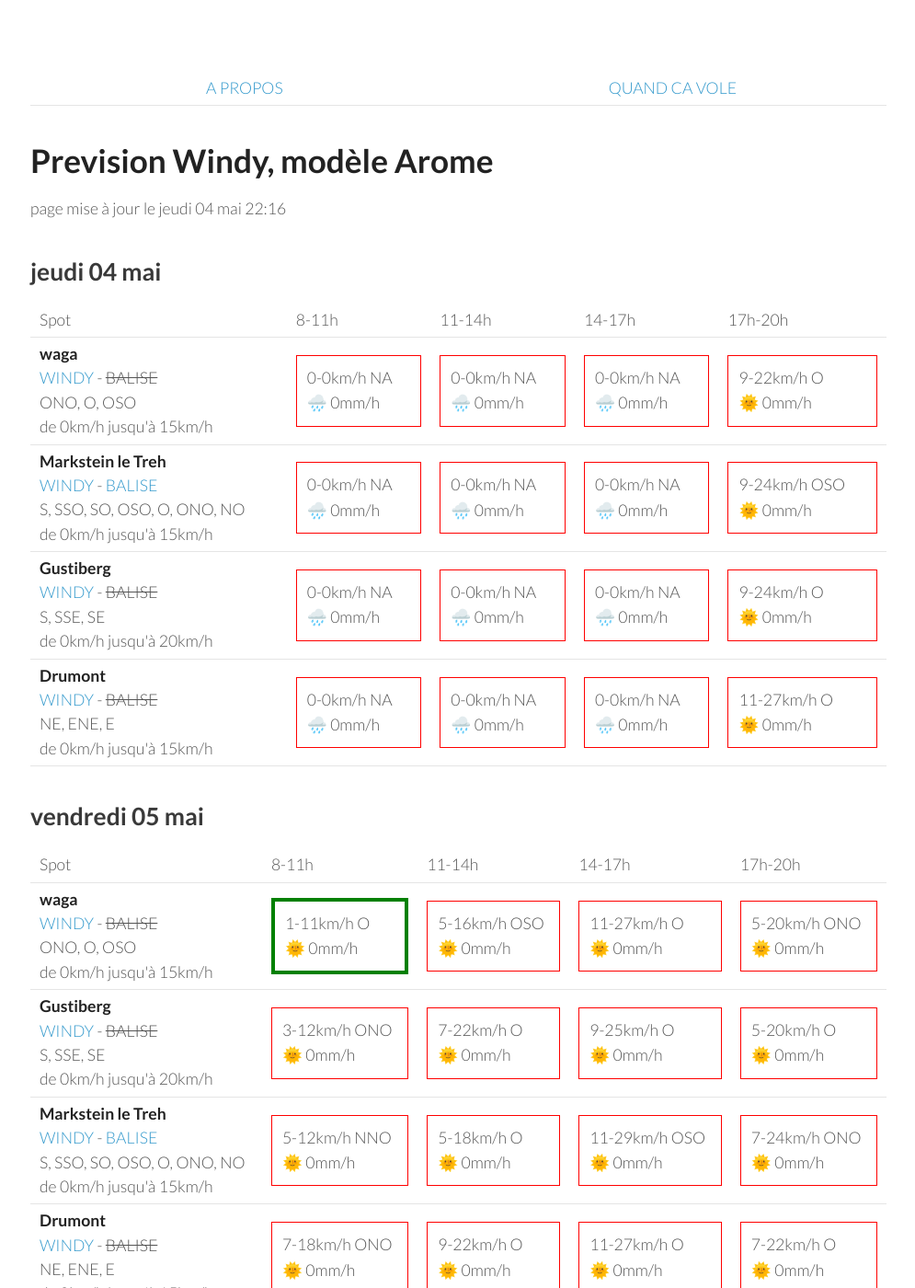
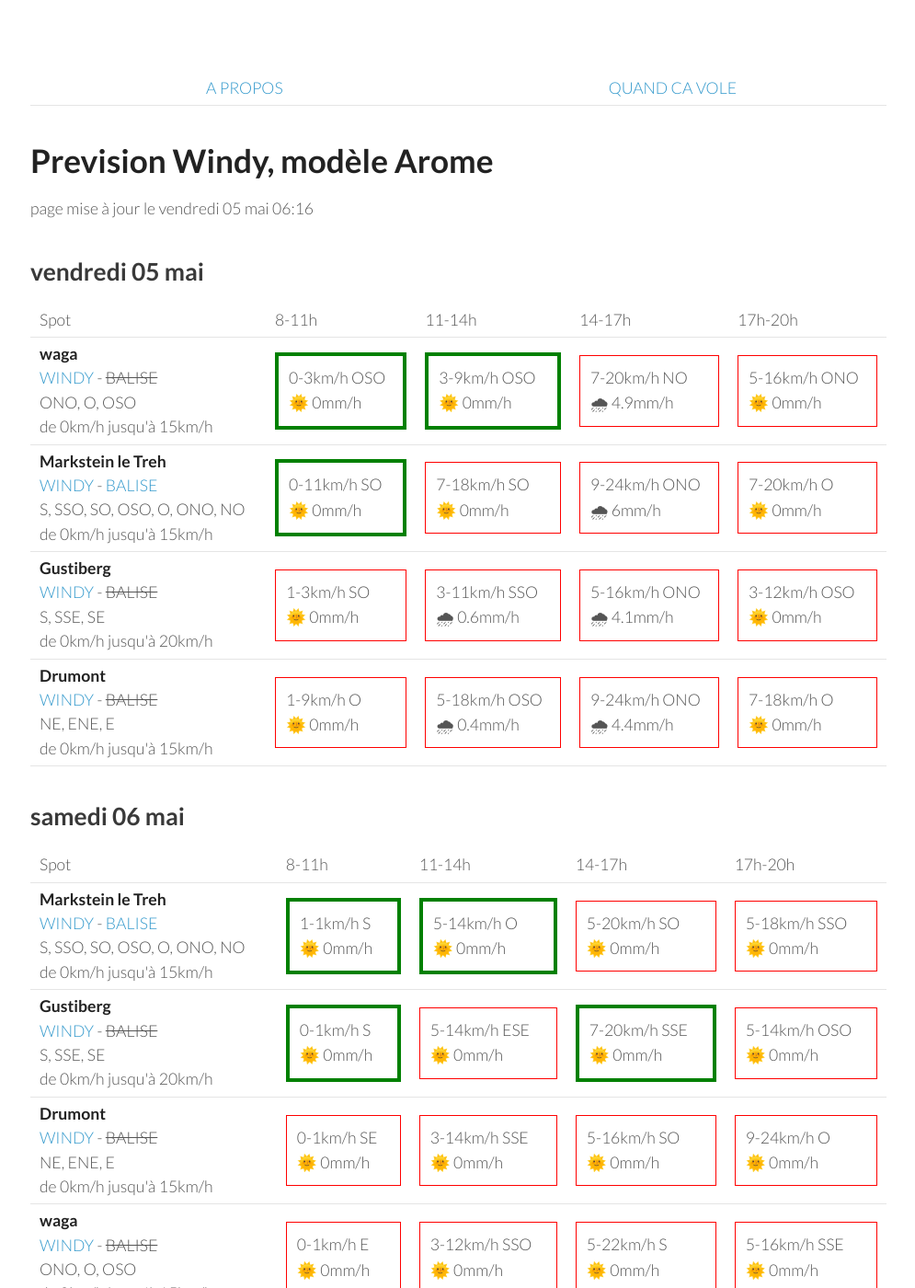
Before and after one commit to parapente-dans-le-nord/parapente-dans-le-nord.github.io, a Jekyll site: the page built from vosges.markdown, in a window 1280 px wide and 1400 px high. Shown: the whole window at 92% size, without its empty margins (25-1020 px from the left). Built offline with Jekyll 4.4.1, drawn with Linux system fonts in a browser that asks for light colours; some of the changed text lies outside the part shown.

Commit message:
update index.markdown

```diff
--- a/vosges.markdown
+++ b/vosges.markdown
@@ -7,60 +7,8 @@ title:  "Tous les spots"
 {: .links}
 
 # Prevision Windy, modèle Arome
-page mise à jour le jeudi 04 mai 22:16
+page mise à jour le vendredi 05 mai 06:16
 
-## jeudi 04 mai
-
-{::nomarkdown}
-<table>
-  <tbody>
-    <tr>
-      <td>Spot</td>
-      <td>8-11h</td>
-      <td>11-14h</td>
-      <td>14-17h</td>
-      <td>17h-20h</td>
-    </tr>
-<tr>
-        <td><strong>waga</strong><br><a href="https://windy.com/47.903/6.996?47.900,6.983,15">WINDY</a> - <span class="no-balise"> BALISE </span><br> <span class="vent-favorable">ONO, O, OSO</span><br><span class="force-vent">de 0km/h jusqu'à 15km/h</span> </td>
-
-            <td><div class="not-flyable"><p>0-0km/h NA</p><p>🌧️ 0mm/h</p></div></td>
-            <td><div class="not-flyable"><p>0-0km/h NA</p><p>🌧️ 0mm/h</p></div></td>
-            <td><div class="not-flyable"><p>0-0km/h NA</p><p>🌧️ 0mm/h</p></div></td>
-            <td><div class="not-flyable"><p>9-22km/h O</p><p>🌞 0mm/h</p></div></td>
-
-    </tr>
-<tr>
-        <td><strong>Markstein le Treh</strong><br><a href="https://windy.com/47.926/7.012?47.505,7.012,8,m:eY1agmQ">WINDY</a> - <span class=""><a href="http://www.balisemeteo.com/balise.php?idBalise=136">BALISE</a> </span><br> <span class="vent-favorable">S, SSO, SO, OSO, O, ONO, NO</span><br><span class="force-vent">de 0km/h jusqu'à 15km/h</span> </td>
-
-            <td><div class="not-flyable"><p>0-0km/h NA</p><p>🌧️ 0mm/h</p></div></td>
-            <td><div class="not-flyable"><p>0-0km/h NA</p><p>🌧️ 0mm/h</p></div></td>
-            <td><div class="not-flyable"><p>0-0km/h NA</p><p>🌧️ 0mm/h</p></div></td>
-            <td><div class="not-flyable"><p>9-24km/h OSO</p><p>🌞 0mm/h</p></div></td>
-
-    </tr>
-<tr>
-        <td><strong>Gustiberg</strong><br><a href="https://windy.com/47.894/6.934?47.891,6.934,15,m:eYYagmI">WINDY</a> - <span class="no-balise"> BALISE </span><br> <span class="vent-favorable">S, SSE, SE</span><br><span class="force-vent">de 0km/h jusqu'à 20km/h</span> </td>
-
-            <td><div class="not-flyable"><p>0-0km/h NA</p><p>🌧️ 0mm/h</p></div></td>
-            <td><div class="not-flyable"><p>0-0km/h NA</p><p>🌧️ 0mm/h</p></div></td>
-            <td><div class="not-flyable"><p>0-0km/h NA</p><p>🌧️ 0mm/h</p></div></td>
-            <td><div class="not-flyable"><p>9-24km/h O</p><p>🌞 0mm/h</p></div></td>
-
-    </tr>
-<tr>
-        <td><strong>Drumont</strong><br><a href="https://windy.com/47.898/6.919?47.687,6.919,9,m:eYYagmG">WINDY</a> - <span class="no-balise"> BALISE </span><br> <span class="vent-favorable">NE, ENE, E</span><br><span class="force-vent">de 0km/h jusqu'à 15km/h</span> </td>
-
-            <td><div class="not-flyable"><p>0-0km/h NA</p><p>🌧️ 0mm/h</p></div></td>
-            <td><div class="not-flyable"><p>0-0km/h NA</p><p>🌧️ 0mm/h</p></div></td>
-            <td><div class="not-flyable"><p>0-0km/h NA</p><p>🌧️ 0mm/h</p></div></td>
-            <td><div class="not-flyable"><p>11-27km/h O</p><p>🌞 0mm/h</p></div></td>
-
-    </tr>
-
-</tbody>
-</table>
-{:/}
 ## vendredi 05 mai
 
 {::nomarkdown}
@@ -76,40 +24,40 @@ page mise à jour le jeudi 04 mai 22:16
 <tr>
         <td><strong>waga</strong><br><a href="https://windy.com/47.903/6.996?47.900,6.983,15">WINDY</a> - <span class="no-balise"> BALISE </span><br> <span class="vent-favorable">ONO, O, OSO</span><br><span class="force-vent">de 0km/h jusqu'à 15km/h</span> </td>
 
-            <td><div class="flyable"><p>1-11km/h O</p><p>🌞 0mm/h</p></div></td>
-            <td><div class="not-flyable"><p>5-16km/h OSO</p><p>🌞 0mm/h</p></div></td>
-            <td><div class="not-flyable"><p>11-27km/h O</p><p>🌞 0mm/h</p></div></td>
-            <td><div class="not-flyable"><p>5-20km/h ONO</p><p>🌞 0mm/h</p></div></td>
+            <td><div class="flyable"><p>0-3km/h OSO</p><p>🌞 0mm/h</p></div></td>
+            <td><div class="flyable"><p>3-9km/h OSO</p><p>🌞 0mm/h</p></div></td>
+            <td><div class="not-flyable"><p>7-20km/h NO</p><p>🌧 4.9mm/h</p></div></td>
+            <td><div class="not-flyable"><p>5-16km/h ONO</p><p>🌞 0mm/h</p></div></td>
+
+
+    </tr>
+<tr>
+        <td><strong>Markstein le Treh</strong><br><a href="https://windy.com/47.926/7.012?47.505,7.012,8,m:eY1agmQ">WINDY</a> - <span class=""><a href="http://www.balisemeteo.com/balise.php?idBalise=136">BALISE</a> </span><br> <span class="vent-favorable">S, SSO, SO, OSO, O, ONO, NO</span><br><span class="force-vent">de 0km/h jusqu'à 15km/h</span> </td>
+
+            <td><div class="flyable"><p>0-11km/h SO</p><p>🌞 0mm/h</p></div></td>
+            <td><div class="not-flyable"><p>7-18km/h SO</p><p>🌞 0mm/h</p></div></td>
+            <td><div class="not-flyable"><p>9-24km/h ONO</p><p>🌧 6mm/h</p></div></td>
+            <td><div class="not-flyable"><p>7-20km/h O</p><p>🌞 0mm/h</p></div></td>
 
 
     </tr>
 <tr>
         <td><strong>Gustiberg</strong><br><a href="https://windy.com/47.894/6.934?47.891,6.934,15,m:eYYagmI">WINDY</a> - <span class="no-balise"> BALISE </span><br> <span class="vent-favorable">S, SSE, SE</span><br><span class="force-vent">de 0km/h jusqu'à 20km/h</span> </td>
 
-            <td><div class="not-flyable"><p>3-12km/h ONO</p><p>🌞 0mm/h</p></div></td>
-            <td><div class="not-flyable"><p>7-22km/h O</p><p>🌞 0mm/h</p></div></td>
-            <td><div class="not-flyable"><p>9-25km/h O</p><p>🌞 0mm/h</p></div></td>
-            <td><div class="not-flyable"><p>5-20km/h O</p><p>🌞 0mm/h</p></div></td>
-
-
-    </tr>
-<tr>
-        <td><strong>Markstein le Treh</strong><br><a href="https://windy.com/47.926/7.012?47.505,7.012,8,m:eY1agmQ">WINDY</a> - <span class=""><a href="http://www.balisemeteo.com/balise.php?idBalise=136">BALISE</a> </span><br> <span class="vent-favorable">S, SSO, SO, OSO, O, ONO, NO</span><br><span class="force-vent">de 0km/h jusqu'à 15km/h</span> </td>
-
-            <td><div class="not-flyable"><p>5-12km/h NNO</p><p>🌞 0mm/h</p></div></td>
-            <td><div class="not-flyable"><p>5-18km/h O</p><p>🌞 0mm/h</p></div></td>
-            <td><div class="not-flyable"><p>11-29km/h OSO</p><p>🌞 0mm/h</p></div></td>
-            <td><div class="not-flyable"><p>7-24km/h ONO</p><p>🌞 0mm/h</p></div></td>
+            <td><div class="not-flyable"><p>1-3km/h SO</p><p>🌞 0mm/h</p></div></td>
+            <td><div class="not-flyable"><p>3-11km/h SSO</p><p>🌧 0.6mm/h</p></div></td>
+            <td><div class="not-flyable"><p>5-16km/h ONO</p><p>🌧 4.1mm/h</p></div></td>
+            <td><div class="not-flyable"><p>3-12km/h OSO</p><p>🌞 0mm/h</p></div></td>
 
 
     </tr>
 <tr>
         <td><strong>Drumont</strong><br><a href="https://windy.com/47.898/6.919?47.687,6.919,9,m:eYYagmG">WINDY</a> - <span class="no-balise"> BALISE </span><br> <span class="vent-favorable">NE, ENE, E</span><br><span class="force-vent">de 0km/h jusqu'à 15km/h</span> </td>
 
-            <td><div class="not-flyable"><p>7-18km/h ONO</p><p>🌞 0mm/h</p></div></td>
-            <td><div class="not-flyable"><p>9-22km/h O</p><p>🌞 0mm/h</p></div></td>
-            <td><div class="not-flyable"><p>11-27km/h O</p><p>🌞 0mm/h</p></div></td>
-            <td><div class="not-flyable"><p>7-22km/h O</p><p>🌞 0mm/h</p></div></td>
+            <td><div class="not-flyable"><p>1-9km/h O</p><p>🌞 0mm/h</p></div></td>
+            <td><div class="not-flyable"><p>5-18km/h OSO</p><p>🌧 0.4mm/h</p></div></td>
+            <td><div class="not-flyable"><p>9-24km/h ONO</p><p>🌧 4.4mm/h</p></div></td>
+            <td><div class="not-flyable"><p>7-18km/h O</p><p>🌞 0mm/h</p></div></td>
 
 
     </tr>
@@ -132,40 +80,40 @@ page mise à jour le jeudi 04 mai 22:16
 <tr>
         <td><strong>Markstein le Treh</strong><br><a href="https://windy.com/47.926/7.012?47.505,7.012,8,m:eY1agmQ">WINDY</a> - <span class=""><a href="http://www.balisemeteo.com/balise.php?idBalise=136">BALISE</a> </span><br> <span class="vent-favorable">S, SSO, SO, OSO, O, ONO, NO</span><br><span class="force-vent">de 0km/h jusqu'à 15km/h</span> </td>
 
-            <td><div class="flyable"><p>0-3km/h S</p><p>🌞 0mm/h</p></div></td>
-            <td><div class="not-flyable"><p>3-14km/h SSE</p><p>🌧 0.3mm/h</p></div></td>
-            <td><div class="not-flyable"><p>5-22km/h SSO</p><p>🌧 0.2mm/h</p></div></td>
-            <td><div class="not-flyable"><p>5-22km/h SSO</p><p>🌧 0.4mm/h</p></div></td>
+            <td><div class="flyable"><p>1-1km/h S</p><p>🌞 0mm/h</p></div></td>
+            <td><div class="flyable"><p>5-14km/h O</p><p>🌞 0mm/h</p></div></td>
+            <td><div class="not-flyable"><p>5-20km/h SO</p><p>🌞 0mm/h</p></div></td>
+            <td><div class="not-flyable"><p>5-18km/h SSO</p><p>🌞 0mm/h</p></div></td>
 
 
     </tr>
 <tr>
         <td><strong>Gustiberg</strong><br><a href="https://windy.com/47.894/6.934?47.891,6.934,15,m:eYYagmI">WINDY</a> - <span class="no-balise"> BALISE </span><br> <span class="vent-favorable">S, SSE, SE</span><br><span class="force-vent">de 0km/h jusqu'à 20km/h</span> </td>
 
-            <td><div class="not-flyable"><p>1-1km/h NO</p><p>🌞 0mm/h</p></div></td>
-            <td><div class="flyable"><p>3-16km/h S</p><p>🌧 0.2mm/h</p></div></td>
-            <td><div class="not-flyable"><p>5-22km/h SO</p><p>🌧 0.3mm/h</p></div></td>
-            <td><div class="not-flyable"><p>5-22km/h SO</p><p>🌞 0mm/h</p></div></td>
+            <td><div class="flyable"><p>0-1km/h S</p><p>🌞 0mm/h</p></div></td>
+            <td><div class="not-flyable"><p>5-14km/h ESE</p><p>🌞 0mm/h</p></div></td>
+            <td><div class="flyable"><p>7-20km/h SSE</p><p>🌞 0mm/h</p></div></td>
+            <td><div class="not-flyable"><p>5-14km/h OSO</p><p>🌞 0mm/h</p></div></td>
 
 
     </tr>
 <tr>
         <td><strong>Drumont</strong><br><a href="https://windy.com/47.898/6.919?47.687,6.919,9,m:eYYagmG">WINDY</a> - <span class="no-balise"> BALISE </span><br> <span class="vent-favorable">NE, ENE, E</span><br><span class="force-vent">de 0km/h jusqu'à 15km/h</span> </td>
 
-            <td><div class="not-flyable"><p>1-1km/h NNO</p><p>🌞 0mm/h</p></div></td>
-            <td><div class="not-flyable"><p>3-14km/h SSO</p><p>🌧 0.2mm/h</p></div></td>
-            <td><div class="not-flyable"><p>5-22km/h SO</p><p>🌧 0.2mm/h</p></div></td>
-            <td><div class="not-flyable"><p>5-22km/h SO</p><p>🌞 0mm/h</p></div></td>
+            <td><div class="not-flyable"><p>0-1km/h SE</p><p>🌞 0mm/h</p></div></td>
+            <td><div class="not-flyable"><p>3-14km/h SSE</p><p>🌞 0mm/h</p></div></td>
+            <td><div class="not-flyable"><p>5-16km/h SO</p><p>🌞 0mm/h</p></div></td>
+            <td><div class="not-flyable"><p>9-24km/h O</p><p>🌞 0mm/h</p></div></td>
 
 
     </tr>
 <tr>
         <td><strong>waga</strong><br><a href="https://windy.com/47.903/6.996?47.900,6.983,15">WINDY</a> - <span class="no-balise"> BALISE </span><br> <span class="vent-favorable">ONO, O, OSO</span><br><span class="force-vent">de 0km/h jusqu'à 15km/h</span> </td>
 
-            <td><div class="not-flyable"><p>1-1km/h N</p><p>🌞 0mm/h</p></div></td>
-            <td><div class="not-flyable"><p>3-14km/h SSE</p><p>🌧 0.3mm/h</p></div></td>
-            <td><div class="not-flyable"><p>5-22km/h SSO</p><p>🌧 0.2mm/h</p></div></td>
-            <td><div class="not-flyable"><p>5-22km/h SSO</p><p>🌧 0.2mm/h</p></div></td>
+            <td><div class="not-flyable"><p>0-1km/h E</p><p>🌞 0mm/h</p></div></td>
+            <td><div class="not-flyable"><p>3-12km/h SSO</p><p>🌞 0mm/h</p></div></td>
+            <td><div class="not-flyable"><p>5-22km/h S</p><p>🌞 0mm/h</p></div></td>
+            <td><div class="not-flyable"><p>5-16km/h SSE</p><p>🌞 0mm/h</p></div></td>
 
 
     </tr>
@@ -186,42 +134,42 @@ page mise à jour le jeudi 04 mai 22:16
       <td>17h-20h</td>
     </tr>
 <tr>
+        <td><strong>waga</strong><br><a href="https://windy.com/47.903/6.996?47.900,6.983,15">WINDY</a> - <span class="no-balise"> BALISE </span><br> <span class="vent-favorable">ONO, O, OSO</span><br><span class="force-vent">de 0km/h jusqu'à 15km/h</span> </td>
+
+            <td><div class="not-flyable"><p>7-22km/h SO</p><p>🌧 0.4mm/h</p></div></td>
+            <td><div class="not-flyable"><p>9-33km/h OSO</p><p>🌧 1.1mm/h</p></div></td>
+            <td><div class="not-flyable"><p>11-38km/h O</p><p>🌧 8mm/h</p></div></td>
+            <td><div class="not-flyable"><p>12-40km/h ONO</p><p>🌧 1.1mm/h</p></div></td>
+
+
+    </tr>
+<tr>
         <td><strong>Gustiberg</strong><br><a href="https://windy.com/47.894/6.934?47.891,6.934,15,m:eYYagmI">WINDY</a> - <span class="no-balise"> BALISE </span><br> <span class="vent-favorable">S, SSE, SE</span><br><span class="force-vent">de 0km/h jusqu'à 20km/h</span> </td>
 
-            <td><div class="flyable"><p>5-14km/h SSE</p><p>🌧 0.3mm/h</p></div></td>
-            <td><div class="not-flyable"><p>5-25km/h SO</p><p>🌧 0.9mm/h</p></div></td>
-            <td><div class="not-flyable"><p>9-31km/h OSO</p><p>🌧 1.6mm/h</p></div></td>
-            <td><div class="not-flyable"><p>9-33km/h ONO</p><p>🌧 1.9mm/h</p></div></td>
+            <td><div class="not-flyable"><p>7-20km/h SSO</p><p>🌧 0.5mm/h</p></div></td>
+            <td><div class="not-flyable"><p>11-33km/h OSO</p><p>🌧 1.2mm/h</p></div></td>
+            <td><div class="not-flyable"><p>12-35km/h O</p><p>🌧 4mm/h</p></div></td>
+            <td><div class="not-flyable"><p>12-38km/h NO</p><p>🌧 1.3mm/h</p></div></td>
 
 
     </tr>
 <tr>
         <td><strong>Markstein le Treh</strong><br><a href="https://windy.com/47.926/7.012?47.505,7.012,8,m:eY1agmQ">WINDY</a> - <span class=""><a href="http://www.balisemeteo.com/balise.php?idBalise=136">BALISE</a> </span><br> <span class="vent-favorable">S, SSO, SO, OSO, O, ONO, NO</span><br><span class="force-vent">de 0km/h jusqu'à 15km/h</span> </td>
 
-            <td><div class="not-flyable"><p>3-16km/h S</p><p>🌧 0.2mm/h</p></div></td>
-            <td><div class="not-flyable"><p>5-24km/h SO</p><p>🌧 0.9mm/h</p></div></td>
-            <td><div class="not-flyable"><p>9-33km/h OSO</p><p>🌧 3.2mm/h</p></div></td>
-            <td><div class="not-flyable"><p>7-35km/h ONO</p><p>🌧 2.2mm/h</p></div></td>
-
-
-    </tr>
-<tr>
-        <td><strong>waga</strong><br><a href="https://windy.com/47.903/6.996?47.900,6.983,15">WINDY</a> - <span class="no-balise"> BALISE </span><br> <span class="vent-favorable">ONO, O, OSO</span><br><span class="force-vent">de 0km/h jusqu'à 15km/h</span> </td>
-
-            <td><div class="not-flyable"><p>3-16km/h S</p><p>🌧 0.2mm/h</p></div></td>
-            <td><div class="not-flyable"><p>5-24km/h SO</p><p>🌧 0.7mm/h</p></div></td>
-            <td><div class="not-flyable"><p>9-33km/h OSO</p><p>🌧 2.8mm/h</p></div></td>
-            <td><div class="not-flyable"><p>9-37km/h ONO</p><p>🌧 2mm/h</p></div></td>
+            <td><div class="not-flyable"><p>7-20km/h SO</p><p>🌧 0.4mm/h</p></div></td>
+            <td><div class="not-flyable"><p>9-31km/h OSO</p><p>🌧 1.3mm/h</p></div></td>
+            <td><div class="not-flyable"><p>11-37km/h O</p><p>🌧 8mm/h</p></div></td>
+            <td><div class="not-flyable"><p>12-38km/h ONO</p><p>🌧 1.3mm/h</p></div></td>
 
 
     </tr>
 <tr>
         <td><strong>Drumont</strong><br><a href="https://windy.com/47.898/6.919?47.687,6.919,9,m:eYYagmG">WINDY</a> - <span class="no-balise"> BALISE </span><br> <span class="vent-favorable">NE, ENE, E</span><br><span class="force-vent">de 0km/h jusqu'à 15km/h</span> </td>
 
-            <td><div class="not-flyable"><p>5-14km/h SSE</p><p>🌧 0.3mm/h</p></div></td>
-            <td><div class="not-flyable"><p>7-25km/h SO</p><p>🌧 0.9mm/h</p></div></td>
-            <td><div class="not-flyable"><p>11-31km/h OSO</p><p>🌧 1.3mm/h</p></div></td>
-            <td><div class="not-flyable"><p>9-33km/h ONO</p><p>🌧 1.8mm/h</p></div></td>
+            <td><div class="not-flyable"><p>7-20km/h SSO</p><p>🌧 0.5mm/h</p></div></td>
+            <td><div class="not-flyable"><p>11-33km/h OSO</p><p>🌧 1.3mm/h</p></div></td>
+            <td><div class="not-flyable"><p>12-35km/h O</p><p>🌧 3.2mm/h</p></div></td>
+            <td><div class="not-flyable"><p>12-37km/h NO</p><p>🌧 1.5mm/h</p></div></td>
 
 
     </tr>
@@ -244,8 +192,8 @@ page mise à jour le jeudi 04 mai 22:16
 <tr>
         <td><strong>waga</strong><br><a href="https://windy.com/47.903/6.996?47.900,6.983,15">WINDY</a> - <span class="no-balise"> BALISE </span><br> <span class="vent-favorable">ONO, O, OSO</span><br><span class="force-vent">de 0km/h jusqu'à 15km/h</span> </td>
 
-            <td><div class="not-flyable"><p>5-18km/h NO</p><p>🌞 0mm/h</p></div></td>
-            <td><div class="not-flyable"><p>1-18km/h OSO</p><p>🌞 0mm/h</p></div></td>
+            <td><div class="not-flyable"><p>5-22km/h NNO</p><p>🌞 0mm/h</p></div></td>
+            <td><div class="not-flyable"><p>3-20km/h NO</p><p>🌞 0mm/h</p></div></td>
             <td><div class="not-flyable"><p>3-18km/h NO</p><p>🌧 0.6mm/h</p></div></td>
             <td><div class="not-flyable"><p>9-27km/h NO</p><p>🌧 0.2mm/h</p></div></td>
 
@@ -254,30 +202,30 @@ page mise à jour le jeudi 04 mai 22:16
 <tr>
         <td><strong>Gustiberg</strong><br><a href="https://windy.com/47.894/6.934?47.891,6.934,15,m:eYYagmI">WINDY</a> - <span class="no-balise"> BALISE </span><br> <span class="vent-favorable">S, SSE, SE</span><br><span class="force-vent">de 0km/h jusqu'à 20km/h</span> </td>
 
-            <td><div class="not-flyable"><p>5-16km/h NNO</p><p>🌞 0mm/h</p></div></td>
-            <td><div class="not-flyable"><p>3-18km/h ONO</p><p>🌞 0mm/h</p></div></td>
+            <td><div class="not-flyable"><p>5-20km/h NNO</p><p>🌞 0mm/h</p></div></td>
+            <td><div class="not-flyable"><p>5-20km/h NO</p><p>🌞 0mm/h</p></div></td>
             <td><div class="not-flyable"><p>5-20km/h ONO</p><p>🌧 0.4mm/h</p></div></td>
             <td><div class="not-flyable"><p>9-27km/h NO</p><p>🌧 0.3mm/h</p></div></td>
 
 
     </tr>
 <tr>
-        <td><strong>Drumont</strong><br><a href="https://windy.com/47.898/6.919?47.687,6.919,9,m:eYYagmG">WINDY</a> - <span class="no-balise"> BALISE </span><br> <span class="vent-favorable">NE, ENE, E</span><br><span class="force-vent">de 0km/h jusqu'à 15km/h</span> </td>
+        <td><strong>Markstein le Treh</strong><br><a href="https://windy.com/47.926/7.012?47.505,7.012,8,m:eY1agmQ">WINDY</a> - <span class=""><a href="http://www.balisemeteo.com/balise.php?idBalise=136">BALISE</a> </span><br> <span class="vent-favorable">S, SSO, SO, OSO, O, ONO, NO</span><br><span class="force-vent">de 0km/h jusqu'à 15km/h</span> </td>
 
-            <td><div class="not-flyable"><p>5-16km/h NNO</p><p>🌞 0mm/h</p></div></td>
-            <td><div class="not-flyable"><p>3-18km/h ONO</p><p>🌞 0mm/h</p></div></td>
-            <td><div class="not-flyable"><p>7-22km/h ONO</p><p>🌧 0.4mm/h</p></div></td>
-            <td><div class="not-flyable"><p>9-29km/h NO</p><p>🌧 0.3mm/h</p></div></td>
+            <td><div class="not-flyable"><p>5-22km/h NNO</p><p>🌞 0mm/h</p></div></td>
+            <td><div class="not-flyable"><p>3-20km/h NNO</p><p>🌞 0mm/h</p></div></td>
+            <td><div class="not-flyable"><p>3-18km/h NO</p><p>🌧 0.6mm/h</p></div></td>
+            <td><div class="not-flyable"><p>7-27km/h NO</p><p>🌧 0.3mm/h</p></div></td>
 
 
     </tr>
 <tr>
-        <td><strong>Markstein le Treh</strong><br><a href="https://windy.com/47.926/7.012?47.505,7.012,8,m:eY1agmQ">WINDY</a> - <span class=""><a href="http://www.balisemeteo.com/balise.php?idBalise=136">BALISE</a> </span><br> <span class="vent-favorable">S, SSO, SO, OSO, O, ONO, NO</span><br><span class="force-vent">de 0km/h jusqu'à 15km/h</span> </td>
+        <td><strong>Drumont</strong><br><a href="https://windy.com/47.898/6.919?47.687,6.919,9,m:eYYagmG">WINDY</a> - <span class="no-balise"> BALISE </span><br> <span class="vent-favorable">NE, ENE, E</span><br><span class="force-vent">de 0km/h jusqu'à 15km/h</span> </td>
 
-            <td><div class="not-flyable"><p>5-18km/h NO</p><p>🌞 0mm/h</p></div></td>
-            <td><div class="not-flyable"><p>1-18km/h OSO</p><p>🌧 0.2mm/h</p></div></td>
-            <td><div class="not-flyable"><p>3-18km/h NO</p><p>🌧 0.6mm/h</p></div></td>
-            <td><div class="not-flyable"><p>7-27km/h NO</p><p>🌧 0.3mm/h</p></div></td>
+            <td><div class="not-flyable"><p>5-20km/h NNO</p><p>🌞 0mm/h</p></div></td>
+            <td><div class="not-flyable"><p>5-20km/h NO</p><p>🌞 0mm/h</p></div></td>
+            <td><div class="not-flyable"><p>7-22km/h ONO</p><p>🌧 0.4mm/h</p></div></td>
+            <td><div class="not-flyable"><p>9-29km/h NO</p><p>🌧 0.3mm/h</p></div></td>
 
 
     </tr>
```
